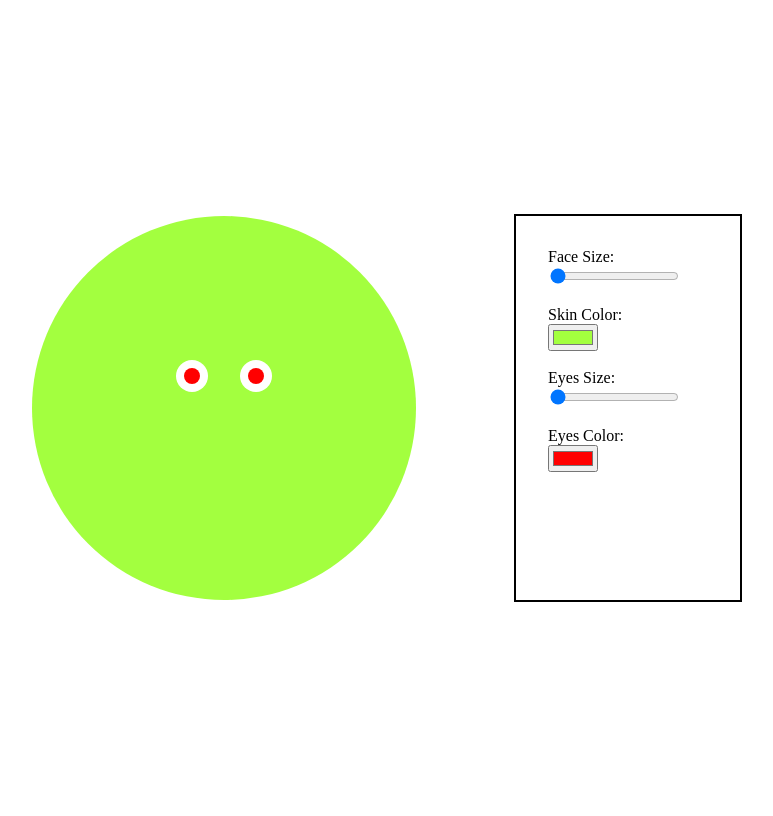
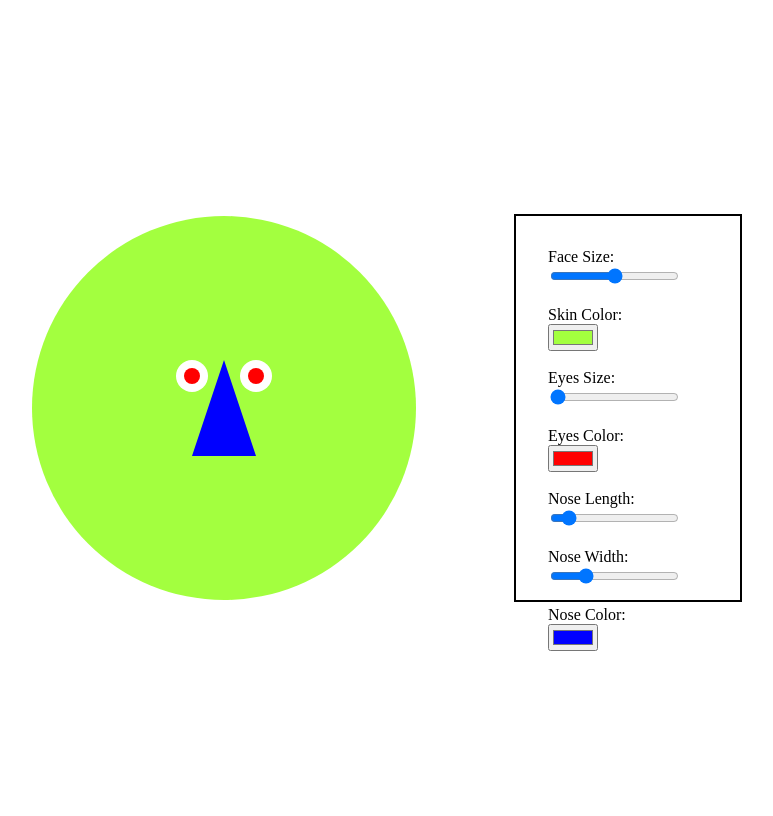
Before and after one commit to fenglish/make_a_face_app, a PHP site: page / in a window 1280 px wide. Shown: the whole page, without its empty margins (24-797 px from the left). Run offline with PHP 8.4, Linux system fonts and the light colour scheme.

Commit message:
add nose

```diff
--- a/index.html
+++ b/index.html
@@ -11,11 +11,13 @@
     <div class="outline">
       <div class="eyes"></div>
       <div class="eye-balls"></div>
+      <div class="nose"></div>
     </div>
   </div>
+
   <div class="controls">
     <label for="face-size">Face Size:</label><br>
-    <input id="face-size" type="range" name="outline-size" min="20" max="25" value="20" data-sizing="rem"><br><br>
+    <input id="face-size" type="range" name="outline-size" min="15" max="25" value="20" data-sizing="rem"><br><br>
     <label for="skin-color">Skin Color:</label><br>
     <input id="skin-color" type="color" name="outline-color" value="#a3ff3f"><br><br>
 
@@ -23,6 +25,13 @@
     <input id="eyes-size" type="range" name="eyes" min="2" max="6" value="2" data-sizing="rem"><br><br>
     <label for="eyes-color">Eyes Color:</label><br>
     <input id="skin-color" type="color" name="eyes-color" value="#ff0000"><br><br>
+
+    <label for="nose-size">Nose Length:</label><br>
+    <input id="nose-size" type="range" name="nose-length" min="5" max="15" value="6" data-sizing="rem"><br><br>
+    <label for="nose-size">Nose Width:</label><br>
+    <input id="nose-size" type="range" name="nose-width" min="1" max="5" value="2" data-sizing="rem"><br><br>
+    <label for="nose-color">Nose Color:</label><br>
+    <input id="nose-color" type="color" name="nose-color" value="#0000ff"><br><br>
   </div>
 
   <script>
--- a/style.css
+++ b/style.css
@@ -10,7 +10,9 @@
   --eye-balls-distance: 4rem;
   --eye-balls-margin-top: -2.5rem;
   --eye-balls-margin-left: -2.5rem;
-
+  --nose-length: 6rem;
+  --nose-width: 2rem;
+  --nose-color: #0000ff;
 }
 
 body {
@@ -72,6 +74,19 @@ body {
   margin: var(--eye-balls-margin-top) 0 0 var(--eye-balls-margin-left);
 }
 
+.nose {
+	width: 0;
+	height: 0;
+	border: var(--nose-width) solid transparent;
+	border-bottom: var(--nose-length) solid var(--nose-color);
+  position: absolute;
+  top: 0;
+  left: 0;
+  right: 0;
+  bottom: var(--nose-width);
+  margin: auto;
+}
+
 .controls {
   width: 10rem;
   height: 20rem;
```
